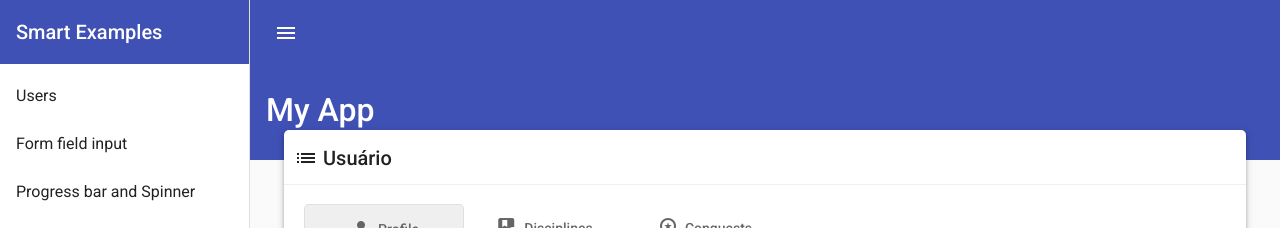
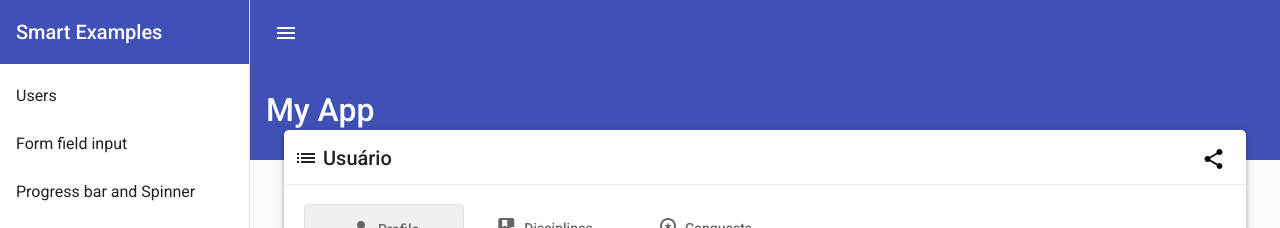
Before and after one commit to emersonhenriquedev/project-school, an Angular app: page /users/myProfile in a window 1280 px wide. Shown: the top 228 px of the page. Built offline with nearby package versions, Linux system fonts and the light colour scheme.

Commit message:
add flex layout

```diff
--- a/package.json
+++ b/package.json
@@ -15,6 +15,7 @@
     "@angular/common": "^14.0.0",
     "@angular/compiler": "^14.0.0",
     "@angular/core": "^14.0.0",
+    "@angular/flex-layout": "^14.0.0-beta.41",
     "@angular/forms": "^14.0.0",
     "@angular/material": "14.0.4",
     "@angular/platform-browser": "^14.0.0",
--- a/src/app/pages/users/users.component.html
+++ b/src/app/pages/users/users.component.html
@@ -1,5 +1,9 @@
 <div class="content mat-elevation-z4">
-    <app-toolbar-title title="Usuário" icon="list"></app-toolbar-title>
+    <app-toolbar-title title="Usuário" icon="list">
+        <button mat-icon-button>
+            <mat-icon>share</mat-icon>
+        </button>
+    </app-toolbar-title>
     <nav mat-tab-nav-bar>
         <a mat-tab-link ngClass="tabs" routerLink="/users/myProfile" routerLinkActive="active-link">
             <mat-icon>person</mat-icon>
--- a/src/app/shared/components/toolbar-title/toolbar-title.component.html
+++ b/src/app/shared/components/toolbar-title/toolbar-title.component.html
@@ -1,5 +1,6 @@
 <mat-toolbar>
     <mat-icon class="icon-space">{{icon}}</mat-icon>
     <span>{{title}}</span>
+    <span fxFlex></span>
     <ng-content></ng-content>
 </mat-toolbar>
--- a/src/app/shared/material/users-mat.module.ts
+++ b/src/app/shared/material/users-mat.module.ts
@@ -3,11 +3,13 @@ import { NgModule } from '@angular/core';
 import { MatToolbarModule } from '@angular/material/toolbar';
 import { MatTabsModule } from '@angular/material/tabs';
 import { MatIconModule } from '@angular/material/icon';
+import { MatButtonModule } from '@angular/material/button';
 
 @NgModule({
   exports: [
     MatTabsModule,
     MatIconModule,
+    MatButtonModule,
   ],
   declarations: [],
   providers: []
--- a/src/app/shared/shared.module.ts
+++ b/src/app/shared/shared.module.ts
@@ -2,6 +2,7 @@ import { NgModule } from '@angular/core';
 import { ToolbarTitleComponent } from './components/toolbar-title/toolbar-title.component';
 import { MatToolbarModule } from '@angular/material/toolbar';
 import { MatIconModule } from '@angular/material/icon';
+import { FlexLayoutModule } from '@angular/flex-layout';
 
 @NgModule({
   declarations: [
@@ -9,7 +10,8 @@ import { MatIconModule } from '@angular/material/icon';
   ],
   imports: [
     MatToolbarModule,
-    MatIconModule
+    MatIconModule,
+    FlexLayoutModule
   ],
   exports: [
     ToolbarTitleComponent
```
Also changed, not shown: 1 other file (tests, documents, lock files or other folders).
